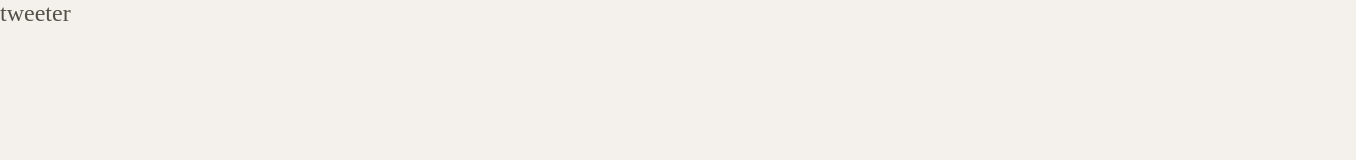
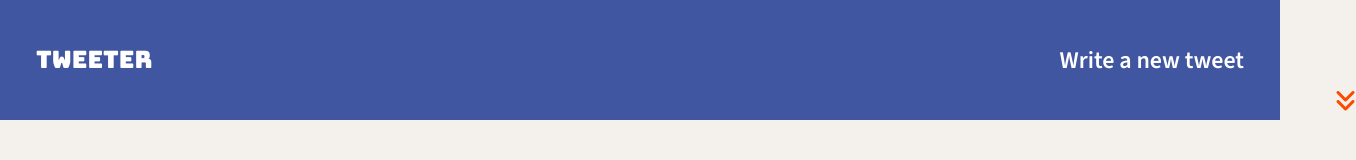
Before and after one commit to ryanstew95/tweeeter, a website: page public/index.html in a window 1280 px wide. Shown: the whole page, 1356 px wide, since content can reach past the window. Drawn offline with nearby package versions, Linux system fonts and the light colour scheme.

Commit message:
project set up && nav bar started

```diff
--- a/public/index.html
+++ b/public/index.html
@@ -5,10 +5,15 @@
     <title>Tweeter - Home Page</title>
 
     <!-- External CSS -->
+    <link rel="stylesheet" href="https://cdnjs.cloudflare.com/ajax/libs/font-awesome/6.4.0/css/all.min.css" integrity="sha512-iecdLmaskl7CVkqkXNQ/ZH/XLlvWZOJyj7Yy7tcenmpD1ypASozpmT/E0iPtmFIB46ZmdtAc9eNBvH0H/ZpiBw==" crossorigin="anonymous" referrerpolicy="no-referrer" />
     <link rel="stylesheet" href="https://cdnjs.cloudflare.com/ajax/libs/normalize/8.0.1/normalize.min.css" type="text/css" />
+    <link rel="preconnect" href="https://fonts.googleapis.com">
+<link rel="preconnect" href="https://fonts.gstatic.com" crossorigin>
+<link href="https://fonts.googleapis.com/css2?family=Bungee&family=Source+Sans+3:ital,wght@0,300;0,600;1,500&display=swap" rel="stylesheet">
 
     <!-- App CSS -->
     <link rel="stylesheet" href="/styles/layout.css" type="text/css" />
+    <link rel="stylesheet" href="/styles/nav.css" type="text/css" />
 
     <!-- External JS -->
     <script src="https://ajax.googleapis.com/ajax/libs/jquery/3.4.1/jquery.min.js"></script>
@@ -20,8 +25,11 @@
   <body>
     <!-- Top nav bar (fixed) -->
     <nav>
-      <span>tweeter</span>
-    </nav>
+      <span id="logo">tweeter</span>
+      <span class="write-new-tweet"><strong>Write</strong> a new tweet</span>
+        <i id="icon" class="fa-solid fa-angles-down fa-bounce" style="color: #fa4b00;"></i>
+      </nav>
+
 
     <!-- Page-specific (main) content here -->
     <main class="container"></main>
--- a/public/styles/layout.css
+++ b/public/styles/layout.css
@@ -18,6 +18,7 @@ body {
   color: #545149;
   background-color: #f4f1ec;
   font-size: 24px;
+  font-family: 'Source Sans 3', sans-serif;
 }
 
 /*
--- /dev/null
+++ b/public/styles/nav.css
@@ -0,0 +1,27 @@
+nav {
+  display: flex;
+  justify-content: flex-end;
+  align-items: center;
+  height: 120px;
+  width: 100%;
+  background-color: #4056A1;
+  color: #FFFFFF;
+  padding: 0 1.5em;
+  line-height: 120px;
+}
+
+#logo {
+  font-family: Bungee;
+  margin-right: auto;
+}
+
+#icon {
+  position: absolute;
+  top: 88px;
+  left: 1335px;
+}
+
+.bold {
+  font-family: 'Source Sans 3', sans-serif;
+  font-weight: bold;
+}
```
Also changed, not shown: server/data-files/initial-tweets.json (+5 -5 lines), 1 other file.
